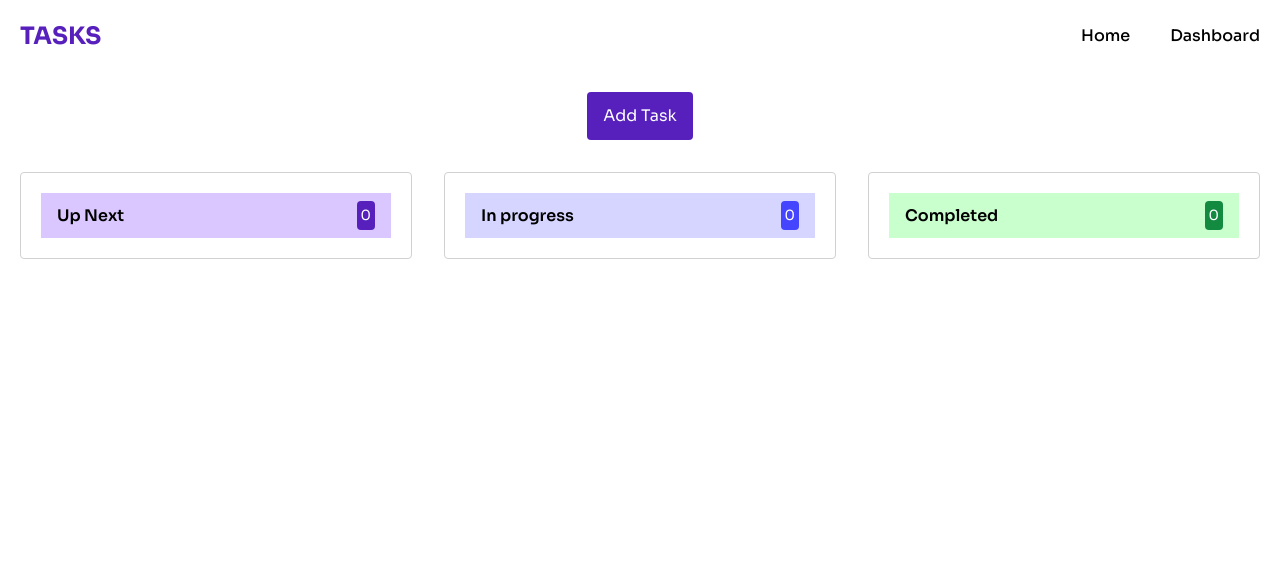
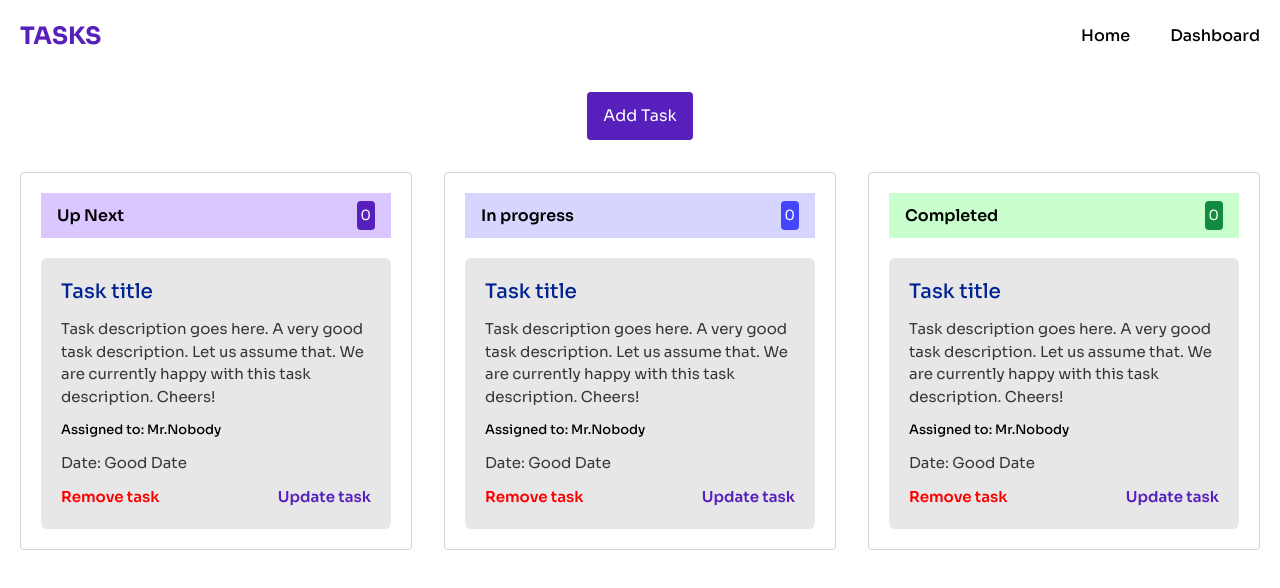
Before and after one commit to nahidul-fahim/task-management-redux-client, a React (Vite) app: page /dashboard in a window 1280 px wide. Shown: the top 588 px of the page. Built offline with nearby package versions, Linux system fonts and the light colour scheme.

Commit message:
created task card component

```diff
--- a/src/Components/AddTaskForm/AddTaskForm.jsx
+++ b/src/Components/AddTaskForm/AddTaskForm.jsx
@@ -31,11 +31,10 @@ const AddTaskForm = ({ isOpen, setIsOpen }) => {
         const priority = form.priority.value;
 
         const newTaskData = { title, description, deadline, assignTo, priority };
-        console.log(newTaskData)
 
         // add the form data to redux
         dispatch(addTask(newTaskData));
-
+        closeModal();
     }
 
 
--- /dev/null
+++ b/src/Components/TaskCard/TaskCard.jsx
@@ -0,0 +1,22 @@
+
+
+const TaskCard = () => {
+
+
+    return (
+        <div className="bg-[#e7e7e7] p-5 rounded-md flex flex-col justify-start items-start gap-3 mt-5">
+            <h3 className="text-[#002292] text-xl font-medium">Task title</h3>
+            <p className="text-body text-[15px]">Task description goes here. A very good task description. Let us assume that. We are currently happy with this task description. Cheers!</p>
+            <p className="text-black text-[13px] font-medium">Assigned to: Mr.Nobody</p>
+            <p className="text-body text-[15px]">Date: Good Date</p>
+
+            {/* actions */}
+            <div className="flex justify-between items-center w-full">
+                <button className="text-[red] font-semibold duration-300 text-[15px] hover:text-[#ac1717]">Remove task</button>
+                <button className="text-primary font-semibold duration-300 text-[15px] hover:text-second">Update task</button>
+            </div>
+        </div>
+    );
+};
+
+export default TaskCard;
--- a/src/Pages/Dashboard/Dashboard.jsx
+++ b/src/Pages/Dashboard/Dashboard.jsx
@@ -1,5 +1,6 @@
 import { useState } from "react";
 import AddTaskForm from "../../Components/AddTaskForm/AddTaskForm";
+import TaskCard from "../../Components/TaskCard/TaskCard";
 
 
 
@@ -22,26 +23,41 @@ const Dashboard = () => {
             <div className="w-full grid grid-cols-3 gap-8">
                 {/* Up next */}
                 <div className="border border-lightGray rounded p-5">
+
+                    {/* title bar */}
                     <div className="w-full px-4 py-2 bg-lightPrimary flex justify-between items-center">
                         <p className="w-full font-semibold rounded">Up Next</p>
                         <p className="bg-primary text-[14px] p-1 rounded text-white">0</p>
                     </div>
+
+                    {/* tasks list */}
+                    <TaskCard />
                 </div>
 
                 {/* In progress */}
                 <div className="border border-lightGray rounded p-5">
+
+                    {/* title bar */}
                     <div className="w-full px-4 py-2 bg-[#d5d5ff] flex justify-between items-center">
                         <p className="w-full font-semibold rounded">In progress</p>
                         <p className="bg-[#4545ff] text-[14px] p-1 rounded text-white">0</p>
                     </div>
+
+                    {/* tasks list */}
+                    <TaskCard />
                 </div>
 
                 {/* Completed */}
                 <div className="border border-lightGray rounded p-5">
+
+                    {/* title bar */}
                     <div className="w-full px-4 py-2 bg-[#c9ffcd] flex justify-between items-center">
                         <p className="w-full font-semibold rounded">Completed</p>
                         <p className="bg-[#128a40] text-[14px] p-1 rounded text-white">0</p>
                     </div>
+
+                    {/* tasks list */}
+                    <TaskCard />
                 </div>
 
             </div>
```
